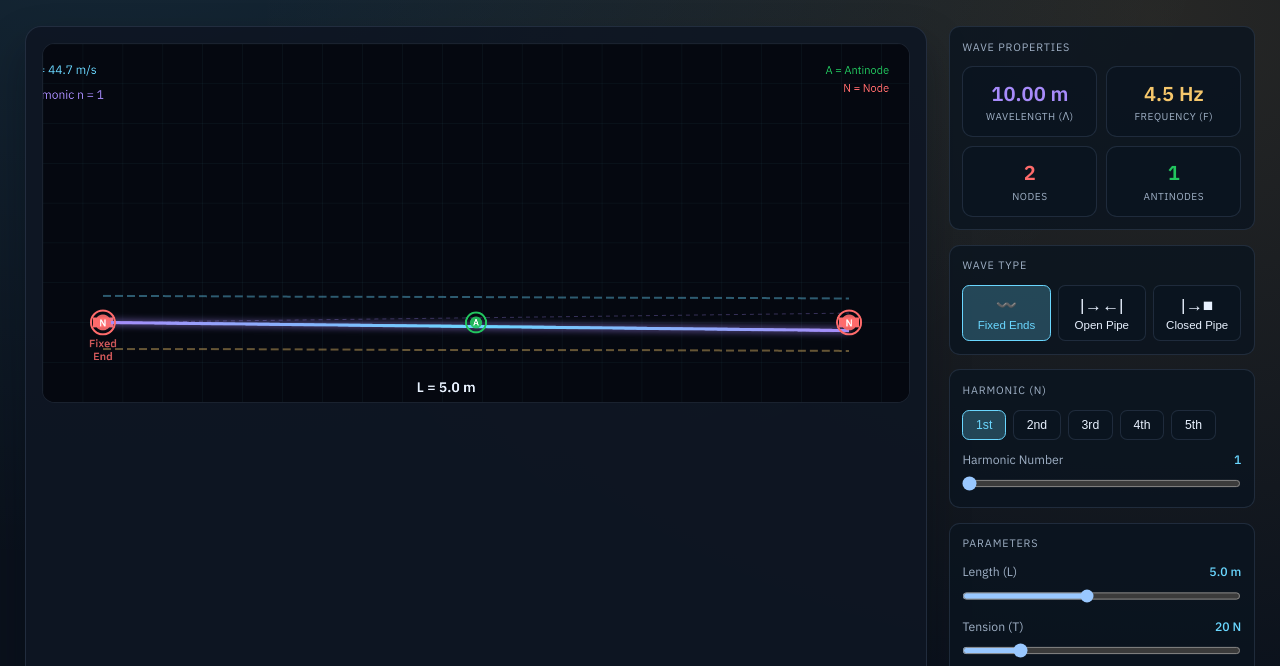
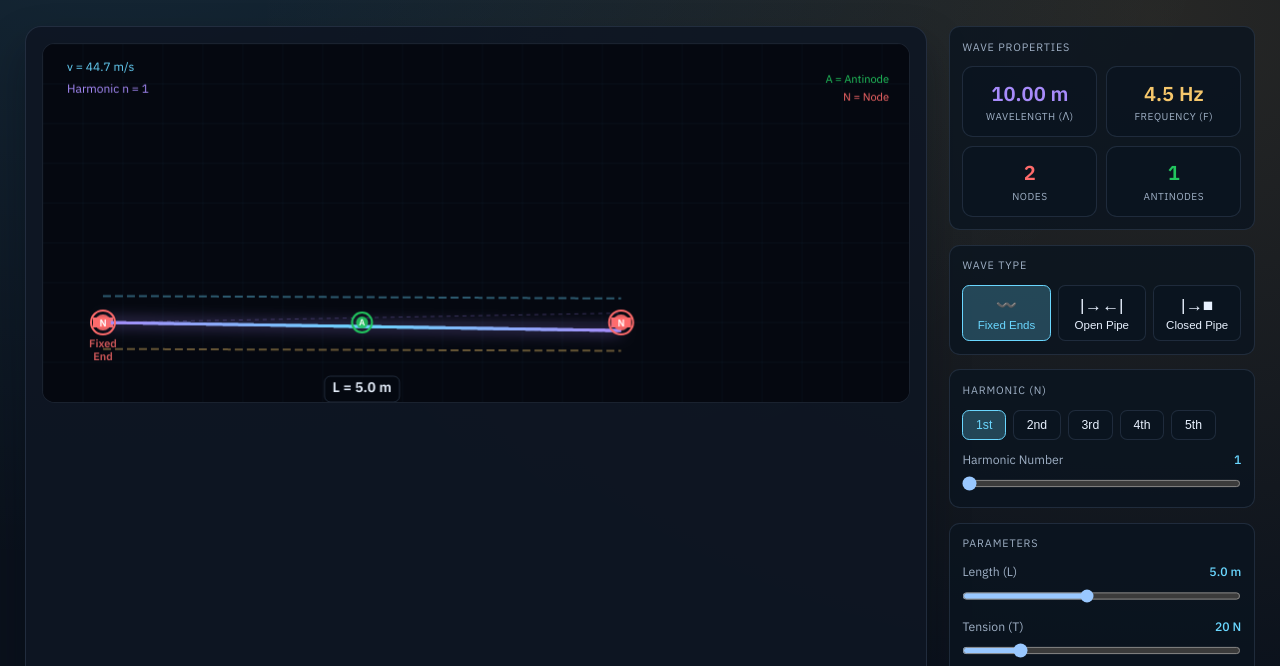
Before and after one commit to awork5814-hue/physics-sim-site, a website: page simulations/standing.html in a window 1280 px wide. Shown: the part 134-800 px from the top of the page. Drawn offline with Linux system fonts and the light colour scheme.

Commit message:
standing waves

```diff
--- a/simulations/standing.html
+++ b/simulations/standing.html
@@ -306,12 +306,30 @@
     let time = 0;
 
     const mu = 0.01;
+    const L_MIN = 1;
+    const L_MAX = 10;
+
+    let canvasScale = 1;
 
     function resizeCanvas() {
       const rect = canvas.getBoundingClientRect();
-      canvas.width = rect.width * 2;
-      canvas.height = rect.height * 2;
-      ctx.scale(2, 2);
+      const dpr = window.devicePixelRatio || 1;
+      canvasScale = dpr;
+      canvas.width = rect.width * dpr;
+      canvas.height = rect.height * dpr;
+      ctx.setTransform(1, 0, 0, 1, 0, 0);
+      ctx.scale(dpr, dpr);
+    }
+
+    function getCanvasSize() {
+      return { w: canvas.width / canvasScale, h: canvas.height / canvasScale };
+    }
+
+    function getLengthPx(w, margin) {
+      const full = w - margin * 2;
+      const t = Math.min(1, Math.max(0, (L - L_MIN) / (L_MAX - L_MIN)));
+      const minFactor = 0.45;
+      return full * (minFactor + (1 - minFactor) * t);
     }
 
     function getWaveSpeed() {
@@ -339,8 +357,7 @@
     }
 
     function drawGrid() {
-      const w = canvas.width / 2;
-      const h = canvas.height / 2;
+      const { w, h } = getCanvasSize();
       ctx.strokeStyle = 'rgba(106, 215, 255, 0.04)';
       ctx.lineWidth = 1;
       for (let x = 0; x < w; x += 40) {
@@ -358,64 +375,65 @@
     }
 
     function drawBoundary() {
-      const w = canvas.width / 2;
-      const h = canvas.height / 2;
+      const { w, h } = getCanvasSize();
       const margin = 60;
       const y = h / 2 + 100;
+      const lengthPx = getLengthPx(w, margin);
+      const startX = margin;
+      const endX = margin + lengthPx;
 
       ctx.fillStyle = '#ff6b6b';
-      ctx.fillRect(margin - 10, y - 5, 20, 10);
-      ctx.fillRect(w - margin - 10, y - 5, 20, 10);
+      ctx.fillRect(startX - 10, y - 5, 20, 10);
+      ctx.fillRect(endX - 10, y - 5, 20, 10);
 
       ctx.fillStyle = 'rgba(255, 107, 107, 0.8)';
       ctx.font = 'bold 11px IBM Plex Sans';
       ctx.textAlign = 'center';
-      ctx.fillText('Fixed', margin, y + 25);
+      ctx.fillText('Fixed', startX, y + 25);
       if (waveType === 'string') {
-        ctx.fillText('End', margin, y + 38);
+        ctx.fillText('End', startX, y + 38);
       }
       ctx.textAlign = 'left';
 
       if (waveType === 'closed') {
         ctx.fillStyle = '#ff6b6b';
-        ctx.fillRect(w - margin - 10, y - 100, 20, 100);
+        ctx.fillRect(endX - 10, y - 100, 20, 100);
         ctx.fillStyle = 'rgba(255, 107, 107, 0.5)';
-        ctx.fillRect(w - margin - 10, y - 100, 20, 5);
+        ctx.fillRect(endX - 10, y - 100, 20, 5);
 
         ctx.fillStyle = 'rgba(255, 107, 107, 0.8)';
         ctx.font = 'bold 11px IBM Plex Sans';
         ctx.textAlign = 'center';
-        ctx.fillText('Closed', w - margin, y + 25);
+        ctx.fillText('Closed', endX, y + 25);
         ctx.textAlign = 'left';
       } else if (waveType === 'open') {
         ctx.strokeStyle = 'rgba(106, 215, 255, 0.5)';
         ctx.setLineDash([5, 5]);
         ctx.lineWidth = 2;
         ctx.beginPath();
-        ctx.moveTo(w - margin, y - 80);
-        ctx.lineTo(w - margin, y + 5);
+        ctx.moveTo(endX, y - 80);
+        ctx.lineTo(endX, y + 5);
         ctx.stroke();
         ctx.setLineDash([]);
 
         ctx.fillStyle = 'rgba(106, 215, 255, 0.8)';
         ctx.font = 'bold 11px IBM Plex Sans';
         ctx.textAlign = 'center';
-        ctx.fillText('Open', w - margin, y + 25);
+        ctx.fillText('Open', endX, y + 25);
         ctx.textAlign = 'left';
       }
     }
 
     function drawStandingWave() {
-      const w = canvas.width / 2;
-      const h = canvas.height / 2;
+      const { w, h } = getCanvasSize();
       const margin = 60;
       const centerY = h / 2 + 100;
-      const lengthPx = w - margin * 2;
+      const lengthPx = getLengthPx(w, margin);
 
       const k = 2 * Math.PI / (L * 40);
       const w_omega = 2 * Math.PI * getFrequency() * 0.5;
 
-      const gradient = ctx.createLinearGradient(margin, 0, w - margin, 0);
+      const gradient = ctx.createLinearGradient(margin, 0, margin + lengthPx, 0);
       gradient.addColorStop(0, '#a78bfa');
       gradient.addColorStop(0.5, '#6ad7ff');
       gradient.addColorStop(1, '#a78bfa');
@@ -446,11 +464,10 @@
     }
 
     function drawTravelingWaves() {
-      const w = canvas.width / 2;
-      const h = canvas.height / 2;
+      const { w, h } = getCanvasSize();
       const margin = 60;
       const centerY = h / 2 + 100;
-      const lengthPx = w - margin * 2;
+      const lengthPx = getLengthPx(w, margin);
 
       const k = 2 * Math.PI / (L * 40);
       const w_omega = 2 * Math.PI * getFrequency() * 0.5;
@@ -487,11 +504,10 @@
     }
 
     function drawNodesAndAntinodes() {
-      const w = canvas.width / 2;
-      const h = canvas.height / 2;
+      const { w, h } = getCanvasSize();
       const margin = 60;
       const centerY = h / 2 + 100;
-      const lengthPx = w - margin * 2;
+      const lengthPx = getLengthPx(w, margin);
 
       const nodes = getNodes();
       const antinodes = getAntinodes();
@@ -538,37 +554,62 @@
     }
 
     function drawLabels() {
-      const w = canvas.width / 2;
-      const h = canvas.height / 2;
+      const { w, h } = getCanvasSize();
       const margin = 60;
       const centerY = h / 2 + 100;
 
+      const drawLabelBox = (text, x, y) => {
+        ctx.font = 'bold 14px IBM Plex Sans';
+        const paddingX = 8;
+        const paddingY = 4;
+        const width = ctx.measureText(text).width + paddingX * 2;
+        const height = 18 + paddingY * 2;
+        ctx.fillStyle = 'rgba(5, 8, 16, 0.75)';
+        ctx.strokeStyle = 'rgba(120, 150, 190, 0.25)';
+        ctx.lineWidth = 1;
+        ctx.beginPath();
+        ctx.roundRect(x - paddingX, y - paddingY - 12, width, height, 6);
+        ctx.fill();
+        ctx.stroke();
+        ctx.fillStyle = '#e9f2ff';
+        ctx.textAlign = 'left';
+        ctx.textBaseline = 'alphabetic';
+        ctx.fillText(text, x, y);
+      };
+
       ctx.fillStyle = '#e9f2ff';
+      const labelText = `L = ${L.toFixed(1)} m`;
       ctx.font = 'bold 14px IBM Plex Sans';
-      ctx.fillText(`L = ${L.toFixed(1)} m`, w / 2 - 30, centerY + 70);
+      const labelWidth = ctx.measureText(labelText).width;
+      const lengthPx = getLengthPx(w, margin);
+      const labelX = margin + lengthPx / 2 - labelWidth / 2;
+      drawLabelBox(labelText, labelX, centerY + 70);
 
       ctx.fillStyle = '#6ad7ff';
       ctx.font = '12px IBM Plex Sans';
-      ctx.fillText(`v = ${getWaveSpeed().toFixed(1)} m/s`, 20, 30);
+      ctx.textAlign = 'left';
+      ctx.textBaseline = 'top';
+      ctx.fillText(`v = ${getWaveSpeed().toFixed(1)} m/s`, 24, 18);
 
       ctx.fillStyle = '#a78bfa';
-      ctx.fillText(`Harmonic n = ${n}`, 20, 55);
+      ctx.fillText(`Harmonic n = ${n}`, 24, 40);
 
       ctx.fillStyle = '#22c55e';
       ctx.font = '11px IBM Plex Sans';
       ctx.textAlign = 'right';
+      ctx.textBaseline = 'top';
       ctx.fillText('A = Antinode', w - 20, 30);
       ctx.fillStyle = '#ff6b6b';
       ctx.fillText('N = Node', w - 20, 48);
       ctx.textAlign = 'left';
+      ctx.textBaseline = 'alphabetic';
     }
 
     function drawEnvelope() {
-      const w = canvas.width / 2;
-      const h = canvas.height / 2;
+      const { w, h } = getCanvasSize();
       const margin = 60;
       const centerY = h / 2 + 100;
-      const lengthPx = w - margin * 2;
+      const lengthPx = getLengthPx(w, margin);
 
       const k = 2 * Math.PI / (L * 40);
 
@@ -619,8 +660,7 @@
     }
 
     function draw() {
-      const w = canvas.width / 2;
-      const h = canvas.height / 2;
+      const { w, h } = getCanvasSize();
       ctx.clearRect(0, 0, w, h);
 
       ctx.fillStyle = '#050810';
```
